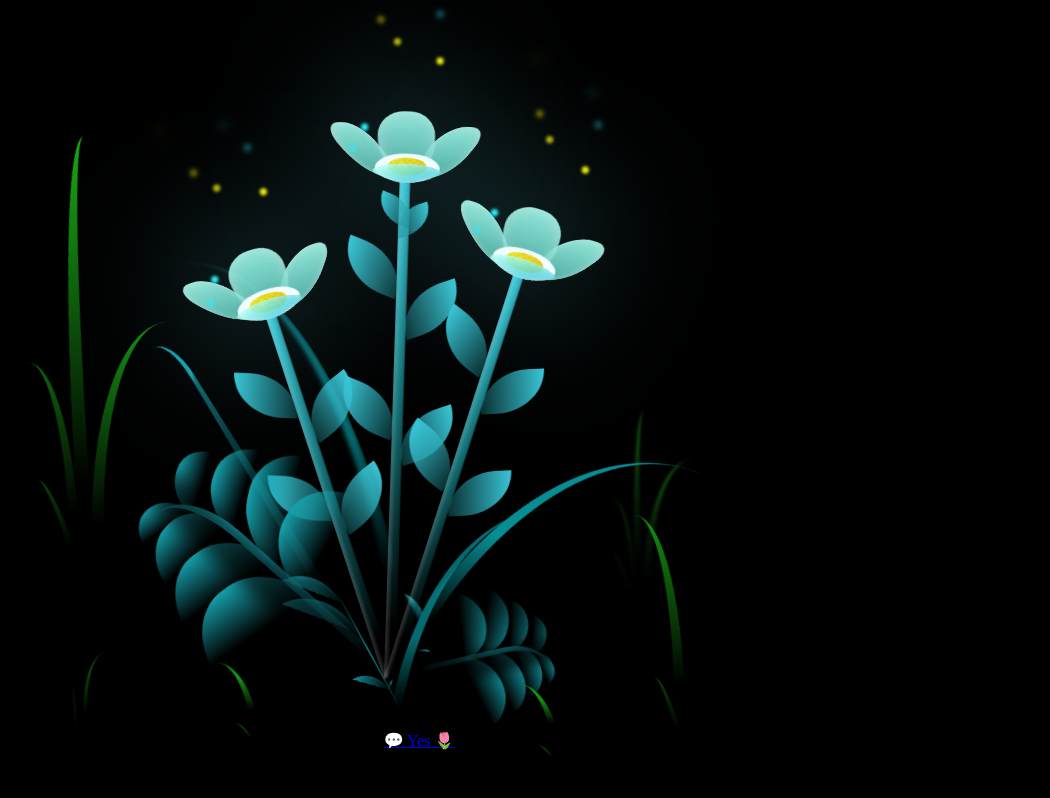
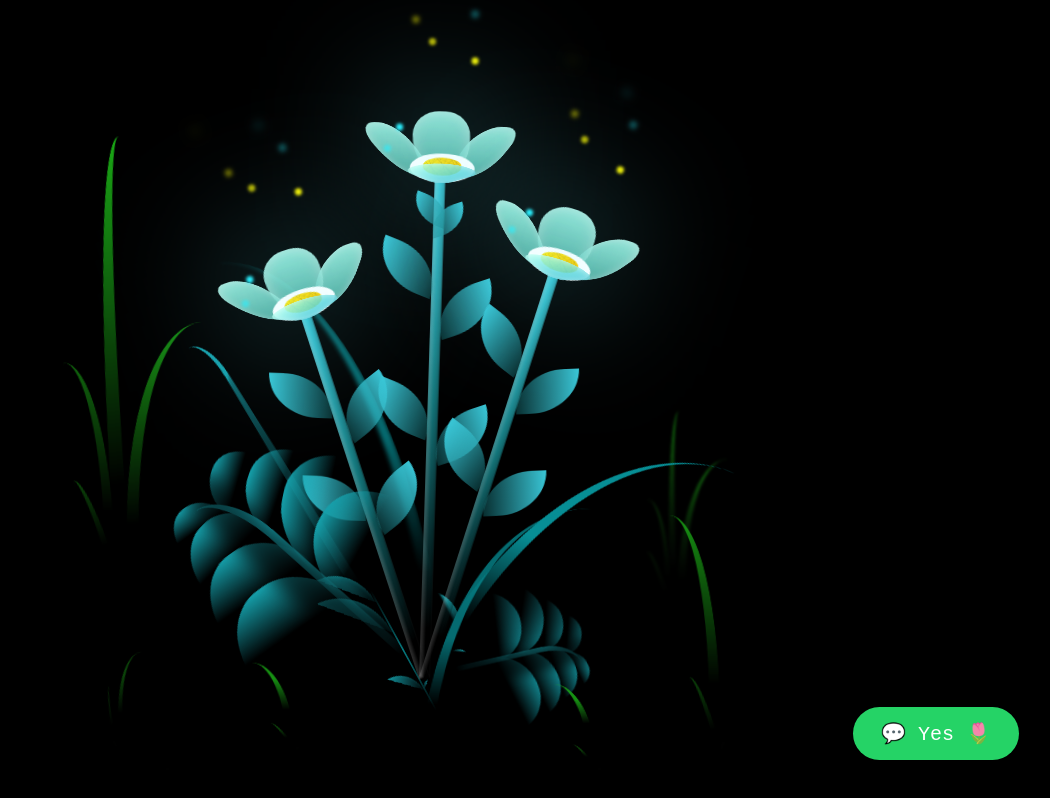
Before and after one commit to ariawidura/flower, a plain HTML site: page index.html in a window 1280 px wide. Shown: the whole page, without its empty margins (221-1271 px from the left). Drawn offline with nearby package versions, Linux system fonts and the light colour scheme; files that its build step writes are made by us from their sources.

Commit message:
Update style.scss

```diff
--- a/style.scss
+++ b/style.scss
@@ -1359,4 +1359,24 @@ body {
 
 .not-loaded * {
   animation-play-state: paused !important;
+
 }
+
+.whatsapp-btn {
+  position: fixed;
+  bottom: 40px;
+  right: 40px;
+  background-color: #25d366;
+  color: white;
+  text-decoration: none;
+  padding: 14px 28px;
+  font-size: 20px;
+  border-radius: 50px;
+  font-family: monospace;
+  box-shadow: 0 0 10px rgba(0,0,0,0.4);
+  transition: 0.3s ease;
+}
+.whatsapp-btn:hover {
+  background-color: #1ebd5a;
+  transform: scale(1.1);
+}
```
